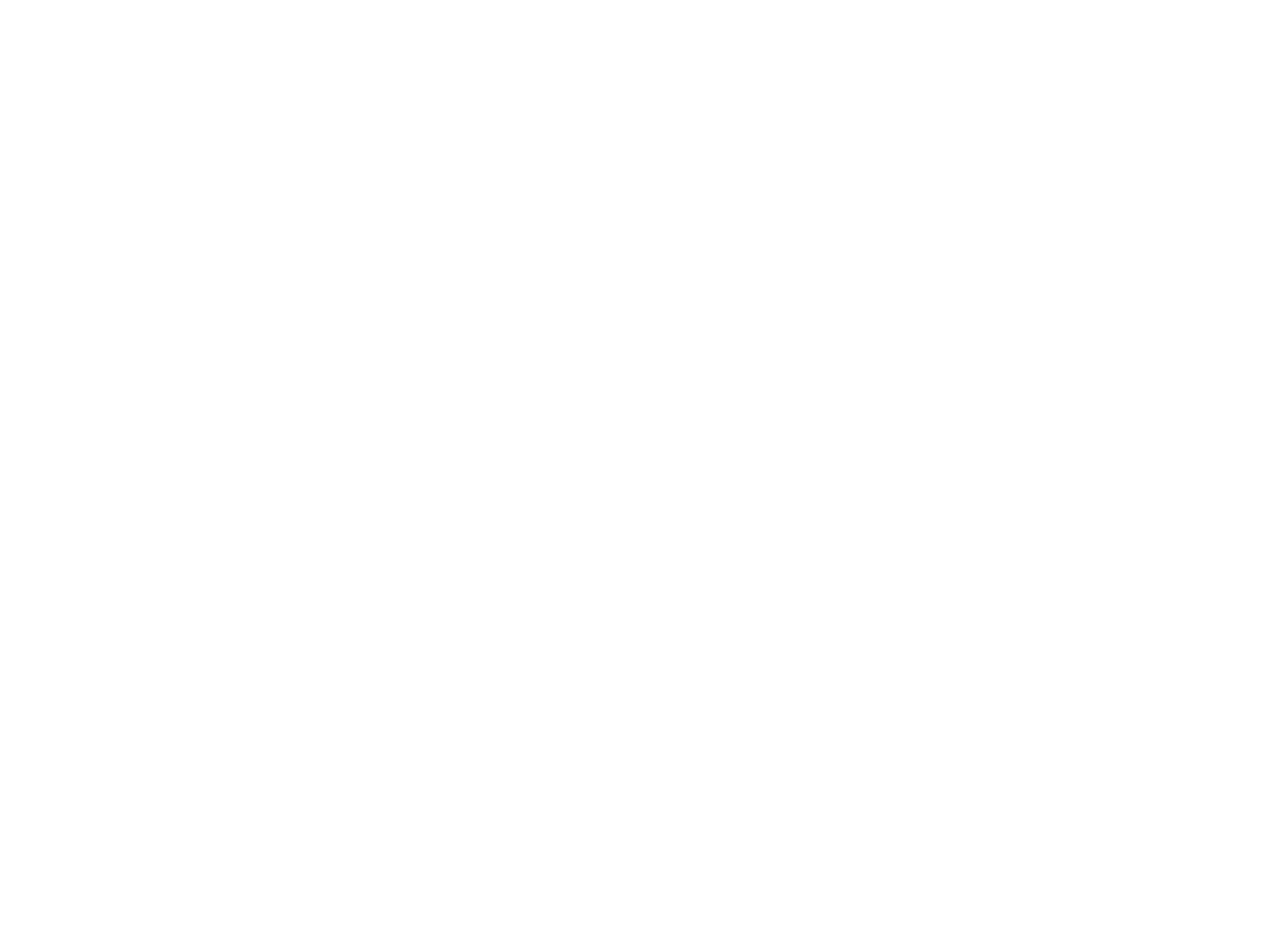
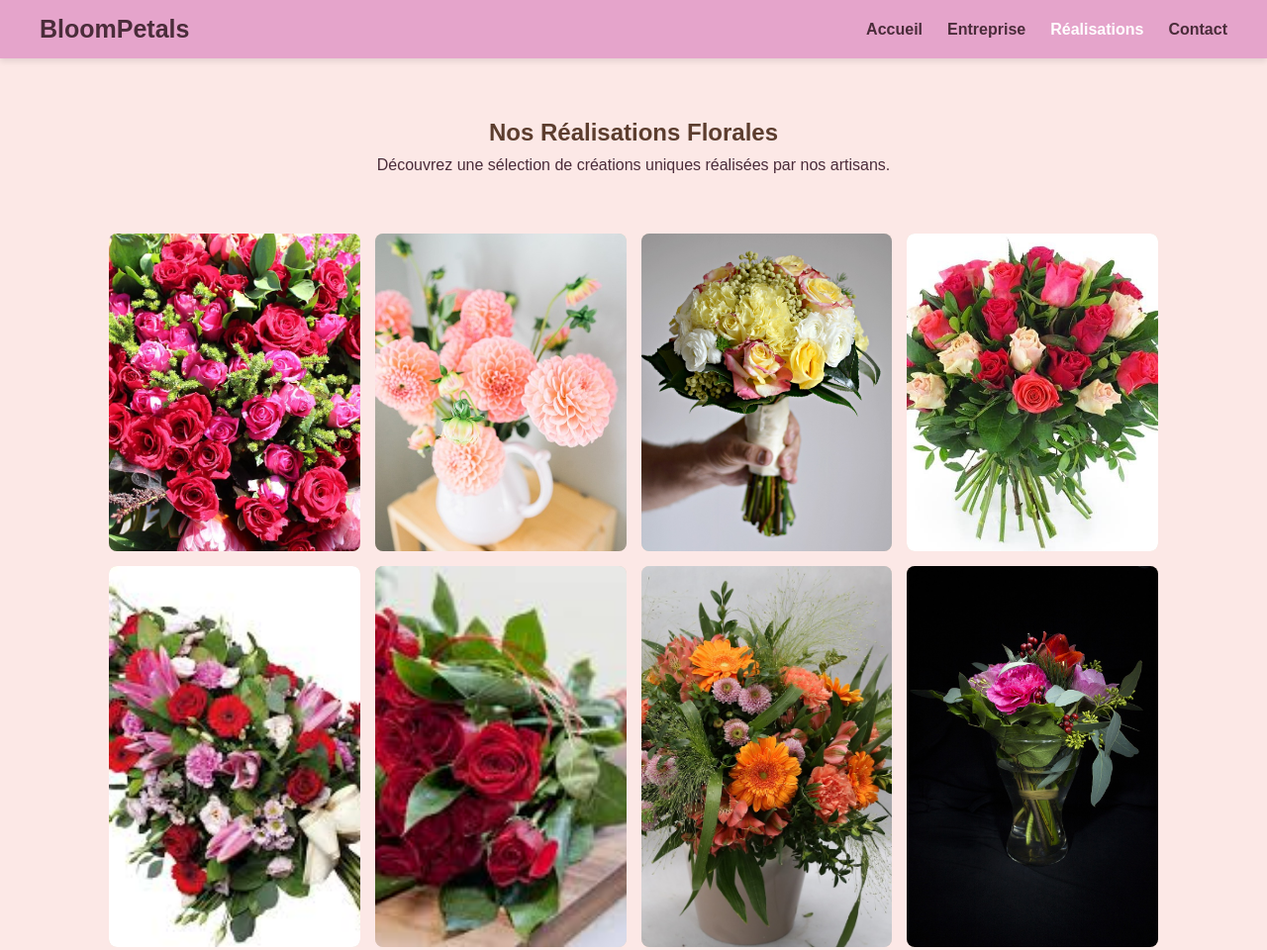
Before and after one commit to samantha-colmart/bloom-petals, a plain HTML site: page realisations.html in a window 1280 px wide. Shown: the top 960 px of the page at 99% size. Before the commit the page ends 800 px from the top, so only its background shows below. Drawn offline with Linux system fonts and the light colour scheme.

Commit message:
ajout page réalisations

```diff
--- a/realisations.css
+++ b/realisations.css
@@ -0,0 +1,124 @@
+/* ===== RESET ===== */
+* {
+    margin: 0;
+    padding: 0;
+    box-sizing: border-box;
+    font-family: Arial, sans-serif;
+}
+
+/* ===== FIXED HEADER ===== */
+.main-header {
+    display: flex;
+    justify-content: space-between;
+    align-items: center;
+    padding: 15px 40px;
+    background-color: #e5a4cb;
+    position: fixed;
+    top: 0;
+    left: 0;
+    width: 100%;
+    z-index: 1000;
+    box-shadow: 0 3px 6px rgba(0,0,0,0.1);
+}
+
+.main-header .logo a {
+    color: #4a2c3a;
+    text-decoration: none;
+    font-size: 25px;
+    font-weight: bold;
+}
+
+.nav-menu ul {
+    list-style: none;
+    display: flex;
+    gap: 25px;
+}
+
+.nav-menu ul li a {
+    color: #4a2c3a;
+    text-decoration: none;
+    font-weight: bold;
+    transition: 0.3s;
+}
+
+.nav-menu ul li a:hover,
+.nav-menu ul li a.active {
+    color: white;
+}
+
+/* ===== ESPACE POUR HEADER ===== */
+body {
+    padding-top: 80px;
+    background-color: #fce8e6;
+}
+
+/* ===== TITRE ===== */
+.titre-page {
+    text-align: center;
+    margin: 40px 0;
+}
+
+.titre-page h1 {
+    color: #5c3d2e;
+    margin-bottom: 10px;
+}
+
+.titre-page p {
+    color: #4a2c3a;
+}
+
+/* ===== GALERIE ===== */
+.galerie {
+    max-width: 1100px;
+    margin: auto;
+    display: grid;
+    grid-template-columns: repeat(4, 1fr);
+    gap: 15px;
+    padding: 20px;
+}
+
+.photo {
+    background-color: #e8d4c2;
+    overflow: hidden;
+    border-radius: 8px;
+}
+
+.photo img {
+    width: 100%;
+    height: 100%;
+    object-fit: cover;
+}
+
+/* ===== RESPONSIVE ===== */
+
+/* Tablette */
+@media (max-width: 900px) {
+    .galerie {
+        grid-template-columns: repeat(3, 1fr);
+    }
+}
+
+/* Petit tablet / grand mobile */
+@media (max-width: 650px) {
+    .galerie {
+        grid-template-columns: repeat(2, 1fr);
+    }
+
+    .main-header {
+        flex-direction: column;
+        gap: 10px;
+    }
+
+    .nav-menu ul {
+        flex-direction: column;
+        gap: 10px;
+        align-items: center;
+    }
+}
+
+/* Mobile */
+@media (max-width: 450px) {
+    .galerie {
+        grid-template-columns: repeat(1, 1fr);
+    }
+}
--- a/realisations.html
+++ b/realisations.html
@@ -0,0 +1,51 @@
+<!DOCTYPE html>
+<html lang="fr">
+<head>
+    <meta charset="UTF-8" />
+    <meta name="viewport" content="width=device-width, initial-scale=1.0" />
+    <title>Nos Réalisations - BloomPetals</title>
+    <link rel="stylesheet" href="realisations.css" />
+</head>
+
+<body>
+
+    <!-- ===== HEADER ===== -->
+    <header class="main-header">
+        <div class="logo">
+            <a href="index.html">BloomPetals</a>
+        </div>
+
+        <nav class="nav-menu">
+            <ul>
+                <li><a href="index.html">Accueil</a></li>
+                <li><a href="entreprise.html">Entreprise</a></li>
+                <li><a href="realisations.html" class="active">Réalisations</a></li>
+                <li><a href="contact.html">Contact</a></li>
+            </ul>
+        </nav>
+    </header>
+
+    <!-- ===== TITRE ===== -->
+    <section class="titre-page">
+        <h1>Nos Réalisations Florales</h1>
+        <p>Découvrez une sélection de créations uniques réalisées par nos artisans.</p>
+    </section>
+
+    <!-- ===== GALERIE PHOTOS ===== -->
+    <section class="galerie">
+        <div class="photo"><img src="images/image1.jpg" alt="Création florale 1"></div>
+        <div class="photo"><img src="images/image10.jpg" alt="Création florale 2"></div>
+        <div class="photo"><img src="images/image11.jpg" alt="Création florale 3"></div>
+        <div class="photo"><img src="images/image2.jpg" alt="Création florale 4"></div>
+        <div class="photo"><img src="images/image3.jpg" alt="Création florale 5"></div>
+        <div class="photo"><img src="images/image4.jpg" alt="Création florale 6"></div>
+        <div class="photo"><img src="images/image5.jpg" alt="Création florale 7"></div>
+        <div class="photo"><img src="images/image6.jpg" alt="Création florale 8"></div>
+        <div class="photo"><img src="images/image7.jpg" alt="Création florale 9"></div>
+        <div class="photo"><img src="images/image8.jpg" alt="Création florale 10"></div>
+        <div class="photo"><img src="images/image9.jpg" alt="Création florale 11"></div>
+        <div class="photo"><img src="images/bouquet12-rajouter.jpg" alt="Création florale 12"></div>
+    </section>
+
+</body>
+</html>
```
Also changed, not shown: images/bouquet12-rajouter.jpg (added), images/image1.jpg (added), images/image10.jpg (added), images/image11.jpg (added), images/image2.jpg (added), images/image3.jpg (added), images/image4.jpg (added), images/image5.jpg (added), images/image6.jpg (added), images/image7.jpg (added), images/image8.jpg (added), images/image9.jpg (added), index.css (line endings or trailing spaces).
